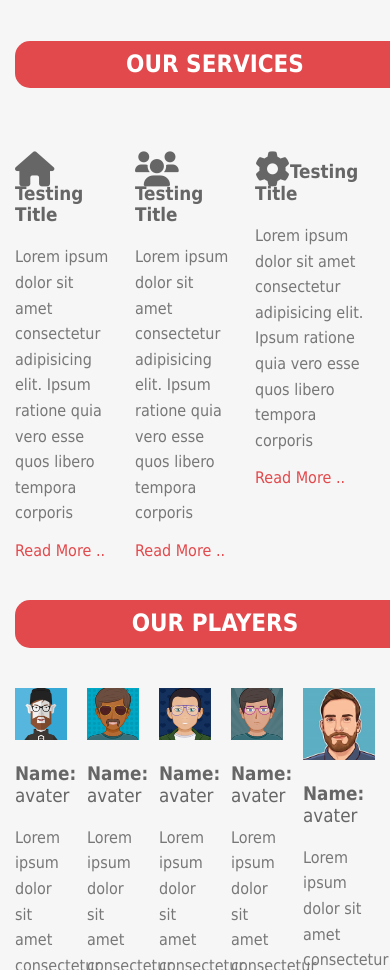
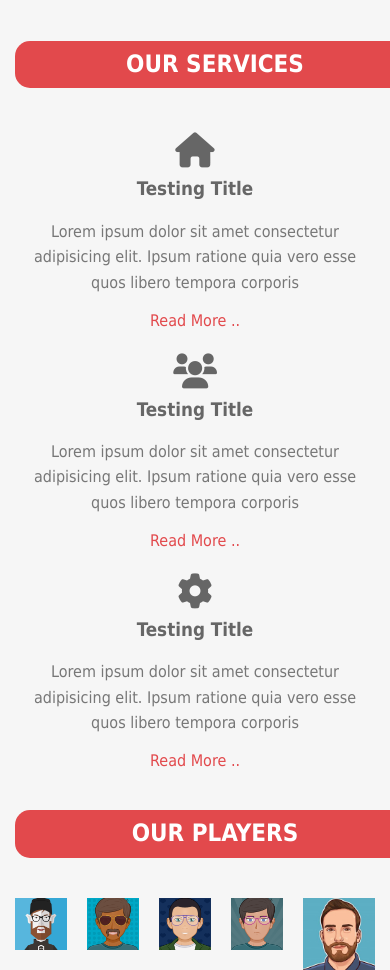
Before and after one commit to ahmed18gaa/SassDesign, a plain HTML site: page index.html in a window 390 px wide. Shown: the part 645-1615 px from the top of the page. Drawn offline with Linux system fonts and the light colour scheme.

Commit message:
Responsive - Our Services

```diff
--- a/css/scss/layout/_grid.scss
+++ b/css/scss/layout/_grid.scss
@@ -22,3 +22,9 @@
 .clearFix {
   clear: both;
 }
+
+.text-center-xs {
+  @media #{variables.$maxMobile} {
+    text-align: center;
+  }
+}
--- a/css/scss/pages/_homepage.scss
+++ b/css/scss/pages/_homepage.scss
@@ -44,10 +44,18 @@
 /* Start Services */
 .services {
   .service-box {
-    float: variables.$float-left;
-    width: (100% / 3);
-    &:not(:last-of-type) {
-      padding-right: 20px;
+    @media #{variables.$minMedium} {
+      float: variables.$float-left;
+      width: (100% / 3);
+      &:not(:last-of-type) {
+        padding-right: 20px;
+      }
+    }
+    @media #{variables.$maxMobile} {
+      i {
+        display: block;
+        margin-bottom: 15px;
+      }
     }
     .service-title {
       color: #666;
--- a/index.html
+++ b/index.html
@@ -59,7 +59,7 @@
         <div class="head-with-border">
           <h2>Our Services</h2>
         </div>
-        <div class="service-box">
+        <div class="service-box text-center-xs">
           <h3 class="service-title"><i class="fa fa-home"></i>Testing Title</h3>
           <p class="service-desc">
             Lorem ipsum dolor sit amet consectetur adipisicing elit. Ipsum
@@ -67,7 +67,7 @@
           </p>
           <a class="link" href="#">Read More ..</a>
         </div>
-        <div class="service-box">
+        <div class="service-box text-center-xs">
           <h3 class="service-title">
             <i class="fa fa-users"></i>Testing Title
           </h3>
@@ -77,7 +77,7 @@
           </p>
           <a class="link" href="#">Read More ..</a>
         </div>
-        <div class="service-box">
+        <div class="service-box text-center-xs">
           <h3 class="service-title"><i class="fa fa-gear"></i>Testing Title</h3>
           <p class="service-desc">
             Lorem ipsum dolor sit amet consectetur adipisicing elit. Ipsum
```
Also changed, not shown: css/homepage.css, 1 other file.
